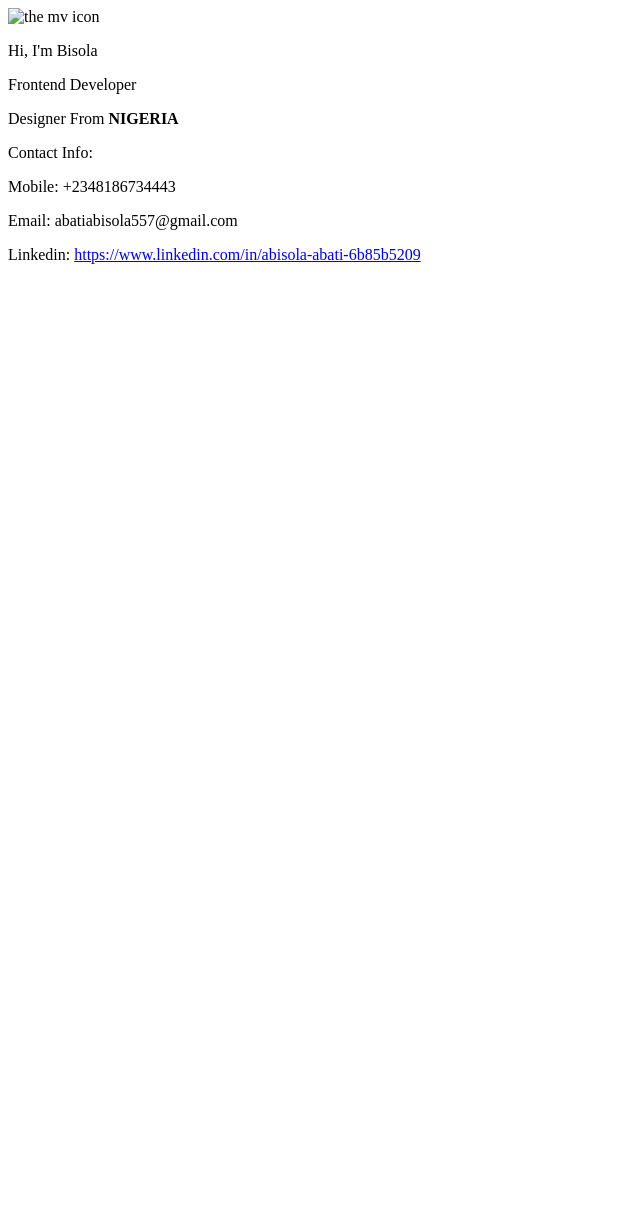
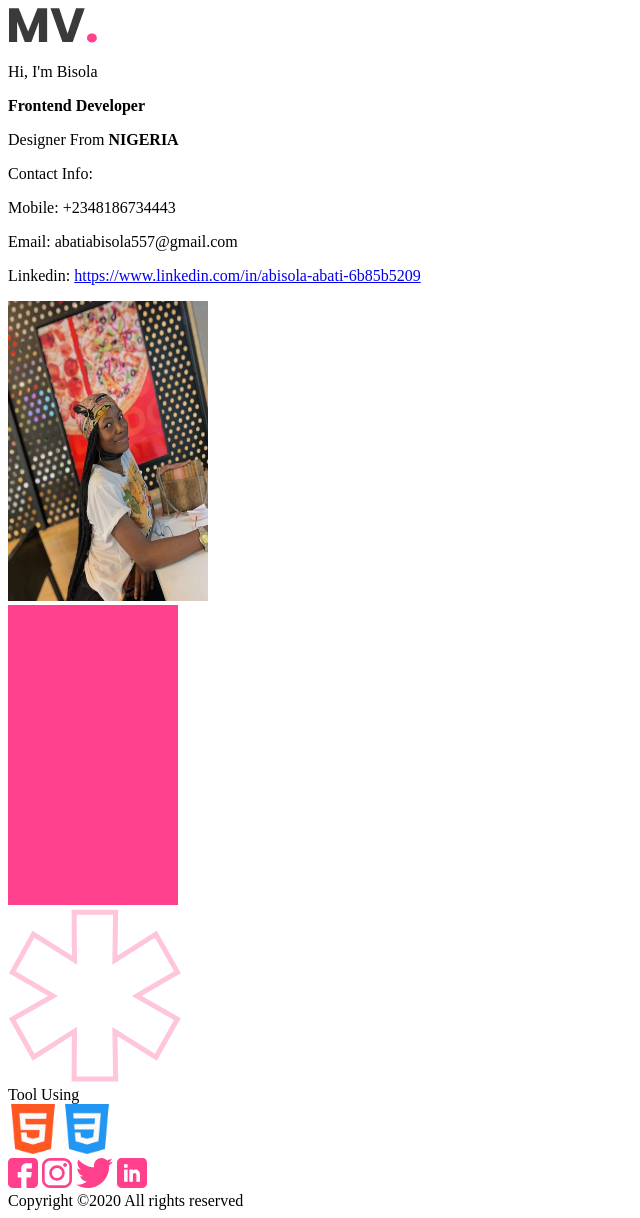
Before and after one commit to bisolabat23/My-Portfolio, a plain HTML site: page index.html in a window 1280 px wide. Shown: the whole page, without its empty margins (0-640 px from the left). Before the commit the page ends 800 px from the top, so only its background shows below. Drawn offline with Linux system fonts and the light colour scheme.

Commit message:
created a div for intro

```diff
--- a/index.html
+++ b/index.html
@@ -5,12 +5,18 @@
     <meta name="viewport" content="width=device-width, initial-scale=1.0">
     <title>My Portfolio</title>
     <link rel="stylesheet" href="styles.css" type="text/css" />
-    <img src="mv.png" alt="the mv icon">
     </head>
     <body>
+        <div class="border-box">
+        <header>
+            <!-- Header content goes here -->
+            <img src="images/MV..png">
+        </header>
+
+        </div>
         <div class="intro">
         <p id="name">Hi, I'm Bisola</p>
-    <p id="job">Frontend Developer</p>
+        <p id="job"><strong>Frontend Developer</strong></p>
         <P id="country">Designer From <strong>NIGERIA</strong></P>
         </div>
        <div class="contact">
@@ -19,6 +25,31 @@
        <p>Email: abatiabisola557@gmail.com</p>
        <p>Linkedin: <a href="https://www.linkedin.com/in/abisola-abati-6b85b5209">https://www.linkedin.com/in/abisola-abati-6b85b5209</a></p>
        </div>
+        <div class="profile">
+        <img src="images/Profile.jpg" alt="A picture of me sitting" width="200px" height="300px">
+        </div>
+        <div class="pink">
+            <img src="images/Image (3).png" alt="pink background image" width="170px" height="300px">
+            </div>
+            <div class="vector">
+        <img src="images/Vector.svg" alt="vector logo">
+        </div>
+      <div class="tools used">
+       <div id="tools">Tool Using</div>
+        <img src="images/html.logo.png" alt="Html logo" width="50px" height="50px">
+        <img src="images/css logo.webp" alt="css logo" width="50px" height="50px">
+       </div>
 
+       <footer>
+       <!-- Footer content goes here -->
+       <div class="footer">
+       <img src="images/fb.svg" alt="facebook logo">
+       <img src="images/insta.svg" alt="instagram logo">
+       <img src="images/Twitter.svg" alt="twitter logo">
+       <img src="images/Linkedin.svg" alt="linkedin logo">
+       </div>
+      <div class="copyright">Copyright ©2020 All rights reserved</div>
+      </footer>
+       </div>
        </body>
        </html>
```
Lines whose indentation alone changed are shown as unchanged.
